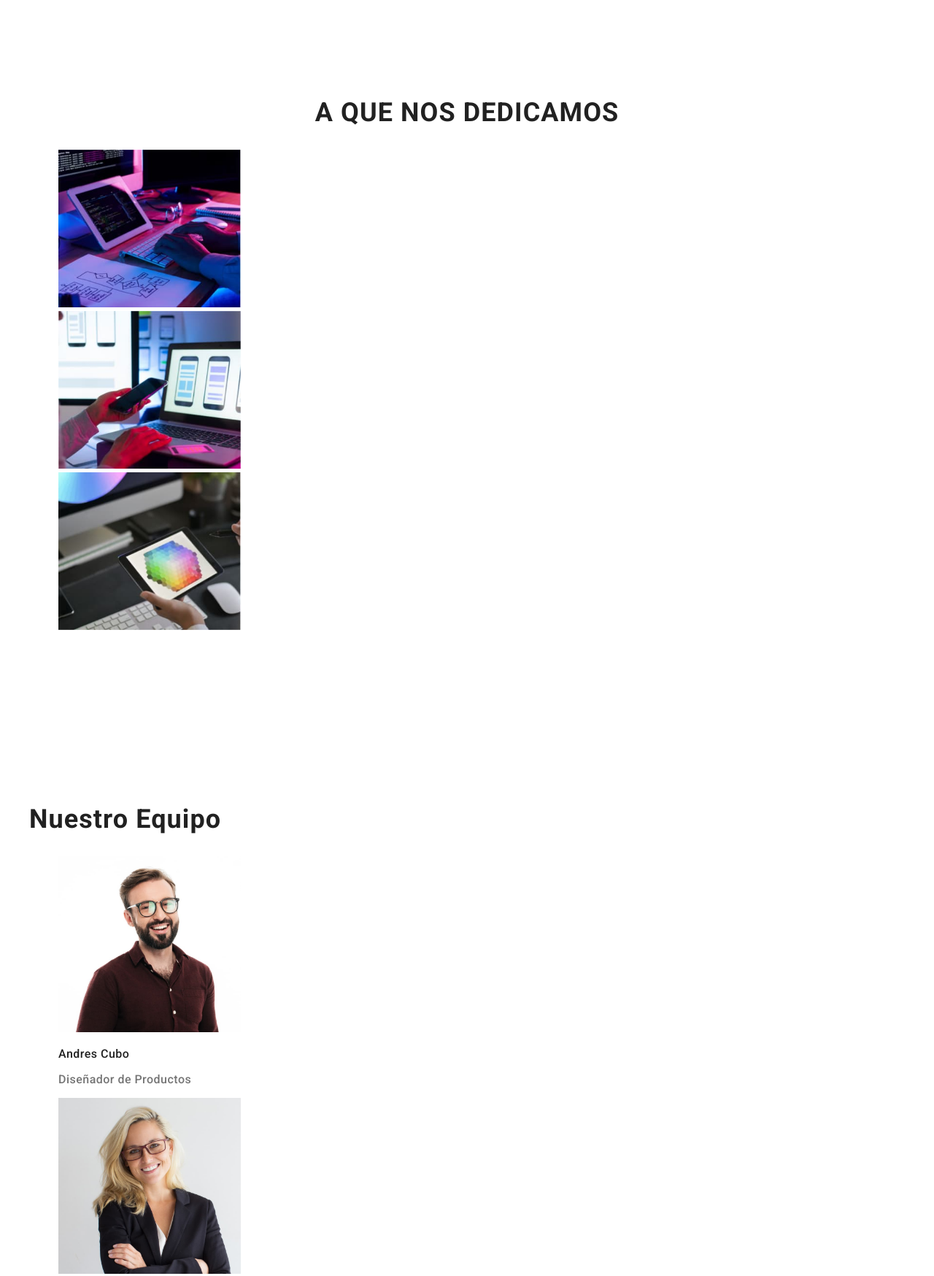
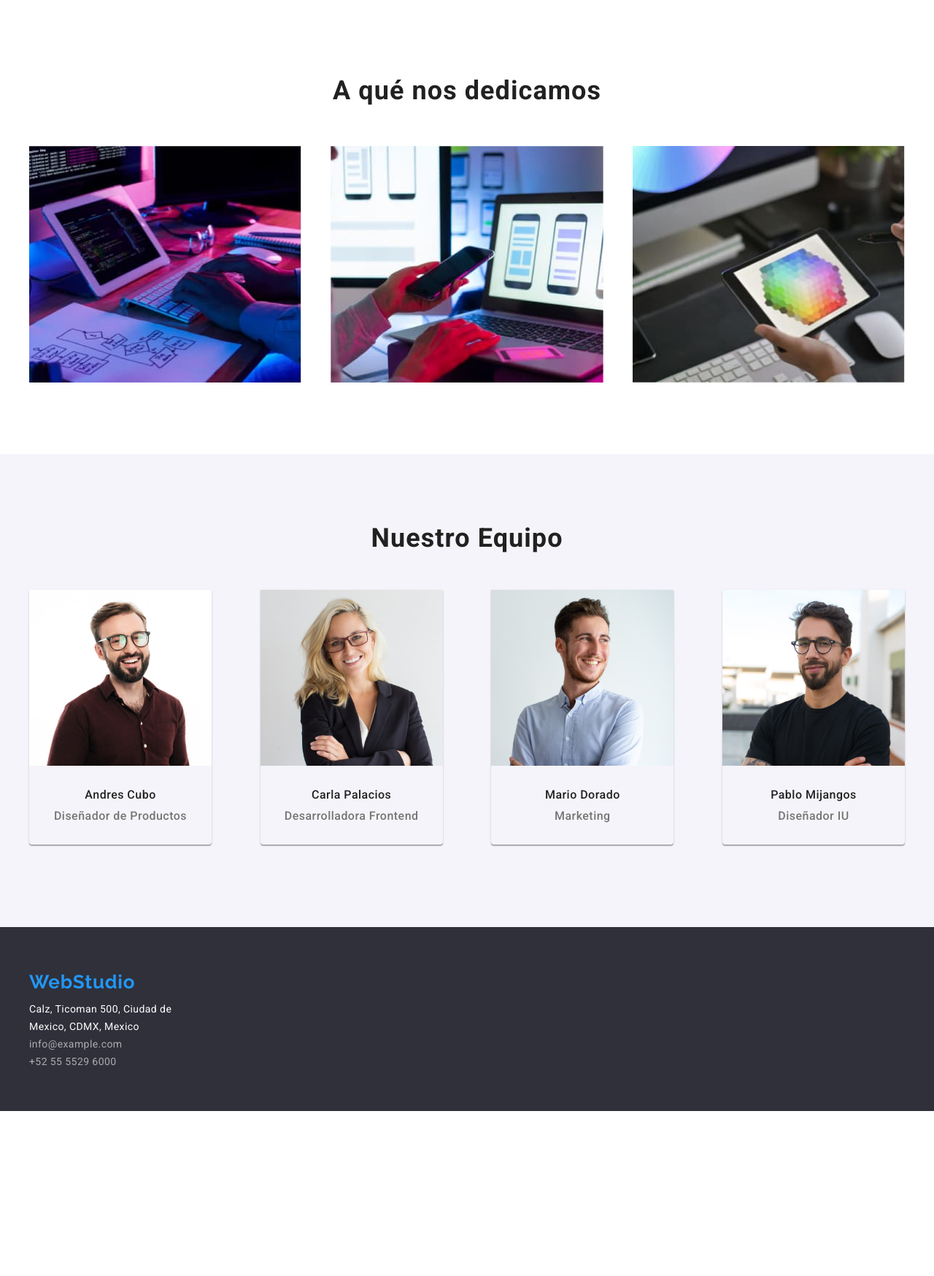
Before and after one commit to milingue1993/goit-markup-hw-02, a plain HTML site: page index.html in a window 1280 px wide. Shown: the part 919-2667 px from the top of the page at 73% size. After the commit the page ends 2445 px from the top, so only its background shows below. Drawn offline with nearby package versions, Linux system fonts and the light colour scheme.

Commit message:
hw2correction

```diff
--- a/css/styles.css
+++ b/css/styles.css
@@ -25,6 +25,9 @@ font-weight: 700;
 line-height: 31px;
 letter-spacing: 0.03em;
 margin: 24px 93px 25px auto;
+}
+.border-line {
+    border-bottom: 1px solid #ECECEC;
 }
 .header-box {
     display: flex;
@@ -55,7 +58,9 @@ margin: 24px 93px 25px auto;
     letter-spacing: 0.02em;
     display: flex;
     flex-direction: row;
-    margin: 32px auto;
+    padding-top: 32px;
+    margin: 0;
+    gap: 50px;
 }
 ul {
     list-style-type: none;
@@ -72,8 +77,8 @@ ul li a {
 }
 .link-two {
     color: #757575;
-    margin: auto 25px;
 }
+
 .section-box-one-title {
     margin-top: 0;
 }
@@ -157,33 +162,79 @@ font-weight: 700;
 line-height: 42px;
 letter-spacing: 0.03em;
 text-align: center;
+margin: 0px;
+}
+.section-inside-box{
+justify-content: center;
+
+}
+.images-box {
+    display: flex;
+    justify-content: space-between;
+padding: 0px;
+    margin: 0px;
+}
+.images-insidebox {
+    height: 323.7px;
+    margin-top: 55.05px;
+
+}
+.background-color{
+    background-color: #F5F4FA;
+    height: 648px;
 }
 .section-box-two-title {
     font-size: 36px;
     font-weight: 700;
     line-height: 42px;
     letter-spacing: 0.03em;
+    text-align: center;
+    margin: 0 0 50px 0;
+}
+.images-nuestro-equipo{
+    display: flex;
+    flex-direction: column;
+    justify-content: space-between;
+    box-shadow: 0px 1px 3px rgba(0, 0, 0, 0.12), 0px 1px 1px rgba(0, 0, 0, 0.14), 0px 2px 1px rgba(0, 0, 0, 0.2);
+    border-radius: 0px 0px 4px 4px;
+    text-align: center;
+    padding-bottom: 30px;
+}
+.section-box-two {
+    display: flex;
+    justify-content: space-between;
+    padding-left: 0;
 }
 .section-box-two-name {
     font-size: 16px;
     font-weight: 500;
     line-height: 19px;
     letter-spacing: 0.03em;
+    padding-top: 30px;
+    margin: auto;
+    padding-bottom: 10px;
 }
 .section-box-two-p {
     font-size: 16px;
     font-weight: 500;
     line-height: 19px;
     letter-spacing: 0.03em;
+    margin: auto;
 }
 /* this styles are for main in portfolio*/
 .main-portfolio {
 display: flex;
 flex-direction: row;
+width: 1200px;
+padding-bottom: 0;
 }
 .main-ul-portfolio{
     display: flex;
     flex-direction: row;
+    gap: 8px;
+    justify-content: center;
+    align-items: flex-start;
+    height: 38px;
 }
 .main-ul-li-button-portfolio {
     background-color: #F5F4FA;
@@ -194,12 +245,36 @@ font-size: 16px;
     font-weight: 500;
     line-height: 26px;
     letter-spacing: 0.03em;
+    height: 38px;
     text-align: center;
+    padding: 6px 24px;
 }
 .main-ul-li-button-portfolio:hover,.main-ul-li-button-portfolio:focus {
     color: #ffffff;
     background-color: #2196f3;
     cursor: pointer;
+}
+.portfolio-section {
+    display: flex;
+    padding-bottom: 82px;
+    padding-top: 0;
+    flex-direction: column;
+    align-items: center;
+}
+.cards-section {
+    display: flex;
+    flex-wrap: wrap;
+    justify-content: space-between;
+    padding: 0;
+    margin: 0;
+    gap: 30px;
+}
+.cards-section-ul {
+    width: 370px;
+    height: 404px;
+    border: 1px solid #EEEEEE;
+    display: flex;
+    flex-wrap: wrap;
 }
 .card-title{
     font-size: 18px;
@@ -217,6 +292,18 @@ text-align: center;
 /*this styles are for footer in all pages*/
 footer {
     background-color: #2F303A;
+    height: 252px;
+}
+.footer-box {
+    padding: 0px;
+    margin: 0px;
+}
+.footer-container {
+    padding-top: 60px;
+    padding-bottom: 60px;
+}
+.footer-webstudio {
+    padding-bottom: 9px;
 }
 .footer-address{
 color: #ffffff;
@@ -225,6 +312,11 @@ font-size: 14px;
 font-weight: 400;
 line-height: 24px;
 letter-spacing: 0.03em;
+padding-top: 9px;
+}
+.footer-links {
+    margin: 0px;
+    padding: 0px;
 }
 .footer-a-one {
     color: rgba(255, 255, 255, 0.6);
@@ -232,4 +324,5 @@ font-size: 14px;
     font-weight: 400;
     line-height: 24px;
     letter-spacing: 0.03em;
+    padding-left: 0px;
 }
--- a/index.html
+++ b/index.html
@@ -66,49 +66,53 @@
         </li>
       </ul>
      </section>
-     <section class="container section">
-      <h2 class="images-title">A QUE NOS DEDICAMOS</h2>
+     <section class="container section section-inside-box">
+      <h2 class="images-title">A qué nos dedicamos</h2>
       <ul class="images-box">
-       <li><img src="images/image1.jpg" alt="tecnologia1" width="250" /></li>
-        <li><img src="images/image2.jpg" alt="tecnologia2" width="250" /></li>
-        <li><img src="images/image3.jpg" alt="tecnologia3" width="250" /></li>
+       <li><img class="images-insidebox" src="images/image1.jpg" alt="tecnologia1" width="373.16" /></li>
+        <li><img class="images-insidebox" src="images/image2.jpg" alt="tecnologia2" width="373.16" /></li>
+        <li><img class="images-insidebox" src="images/image3.jpg" alt="tecnologia3" width="373.16" /></li>
       </ul>
    </section>
-   <section class="section container">
+   <section class="background-color">
+   <section class="section container section-box-main">
     <h2 class="section-box-two-title">Nuestro Equipo</h2>
     <ul class="section-box-two">
-      <li>
+      <li class="images-nuestro-equipo">
         <img src="images/image4.jpg" alt="sr1" width="250" />
         <h3 class="section-box-two-name">Andres Cubo</h3>
         <p class="section-box-two-p">Diseñador de Productos</p>
       </li>
-      <li>
+      <li class="images-nuestro-equipo">
         <img src="images/image5.jpg" alt="sr2" width="250" />
         <h3 class="section-box-two-name">Carla Palacios</h3>
         <p class="section-box-two-p">Desarrolladora Frontend</p>
       </li>
-      <li>
+      <li class="images-nuestro-equipo">
         <img src="images/image6.jpg" alt="sr3" width="250" />
         <h3 class="section-box-two-name">Mario Dorado</h3>
         <p class="section-box-two-p">Marketing</p>
       </li>
-      <li>
+      <li class="images-nuestro-equipo">
         <img src="images/image7.jpg" alt="sr4" width="250" />
         <h3 class="section-box-two-name">Pablo Mijangos</h3>
         <p class="section-box-two-p">Diseñador IU</p>
       </li>
     </ul>
   </section class="section">
+</section>
   </main>
-    <footer class="container">
-      <a class="webstudio" href="index.html" >WebStudio</a>
-        <address class="footer-address">Calz, Ticoman 500, Ciudad de Mexico, CDMX, Mexico</address>
-      <section>
-        <ul>
-          <li><a href="mailto:info@example.com" class="footer-a-one">info@example.com</a></li>
-          <li><a href="tel:+5255296000" class="footer-a-one">+52 55 5529 6000</a></li>
-      </ul>
-    </section>
+    <footer class="footer-box">
+        <section class="container footer-container">
+          <a class="webstudio footer-webstudio" href="index.html" width="145">WebStudio</a>
+          <address class="footer-address">Calz, Ticoman 500, Ciudad de<br> Mexico, CDMX, Mexico</address>
+          <section class="footer-box-two">
+            <ul class="footer-links">
+              <li><a href="mailto:info@example.com" class="footer-a-one">info@example.com</a></li>
+              <li><a href="tel:+5255296000" class="footer-a-one">+52 55 5529 6000</a></li>
+            </ul>
+          </section>
+        </section>
     </footer>
   </body>
 </html>
```
Also changed, not shown: portafolio.html (+23 -20 lines). Lines whose indentation alone changed are shown as unchanged.
